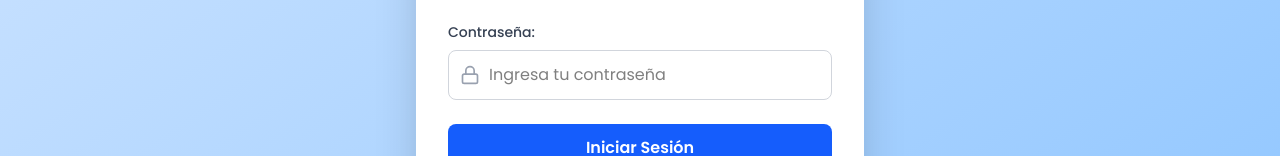
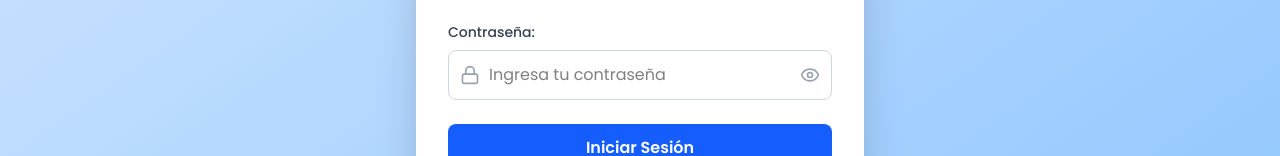
Before and after one commit to GerardoARHernandez/TarjetHerramientas, a React (Vite) app: page /points-loyalty/login in a window 1280 px wide. Shown: the part 551-707 px from the top of the page. Built offline with nearby package versions, Linux system fonts and the light colour scheme.

Commit message:
Update: Se muestra/oculta password en el login

```diff
--- a/src/apps/points/views/Login.jsx
+++ b/src/apps/points/views/Login.jsx
@@ -1,5 +1,5 @@
 import { useState, useEffect } from 'react';
-import { Mail, Lock, Phone, User } from 'lucide-react';
+import { Mail, Lock, Phone, User, Eye, EyeOff } from 'lucide-react';
 import { useNavigate } from 'react-router-dom';
 import { useAuth } from '../../../contexts/AuthContext';
 
@@ -8,6 +8,7 @@ const Login = () => {
   const [password, setPassword] = useState('');
   const [isLoading, setIsLoading] = useState(false);
   const [message, setMessage] = useState('');
+  const [showPassword, setShowPassword] = useState(false);
 
   const navigate = useNavigate();
   const { login, isAuthenticated, user } = useAuth();
@@ -104,12 +105,24 @@ const Login = () => {
               <div className="relative">
                 <Lock className="absolute left-3 top-1/2 transform -translate-y-1/2 text-gray-400 w-5 h-5" />
                 <input
-                  type="password"
+                  type={showPassword ? "text" : "password"} // Cambiar tipo según estado
                   value={password}
                   onChange={(e) => setPassword(e.target.value)}
-                  className="w-full pl-10 pr-4 py-3 border border-gray-300 rounded-lg focus:ring-2 focus:ring-blue-500 focus:border-transparent"
+                  className="w-full pl-10 pr-12 py-3 border border-gray-300 rounded-lg focus:ring-2 focus:ring-blue-500 focus:border-transparent"
                   placeholder="Ingresa tu contraseña"
                 />
+                {/* Botón para mostrar/ocultar contraseña */}
+                <button
+                  type="button"
+                  className="absolute right-3 top-1/2 transform -translate-y-1/2 text-gray-400 hover:text-gray-600"
+                  onClick={() => setShowPassword(!showPassword)}
+                >
+                  {showPassword ? (
+                    <EyeOff className="w-5 h-5" />
+                  ) : (
+                    <Eye className="w-5 h-5" />
+                  )}
+                </button>
               </div>
             </div>
 
```
